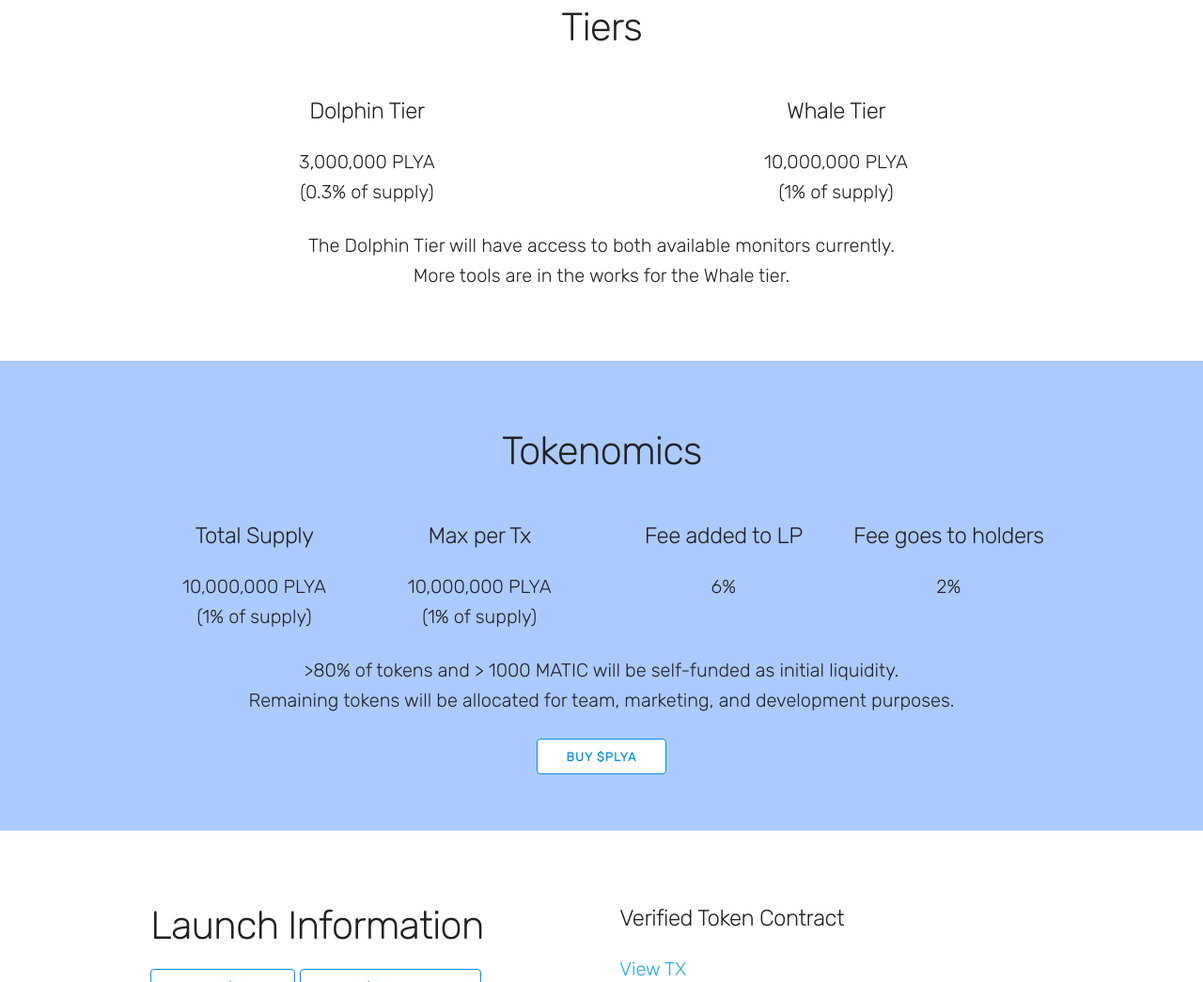
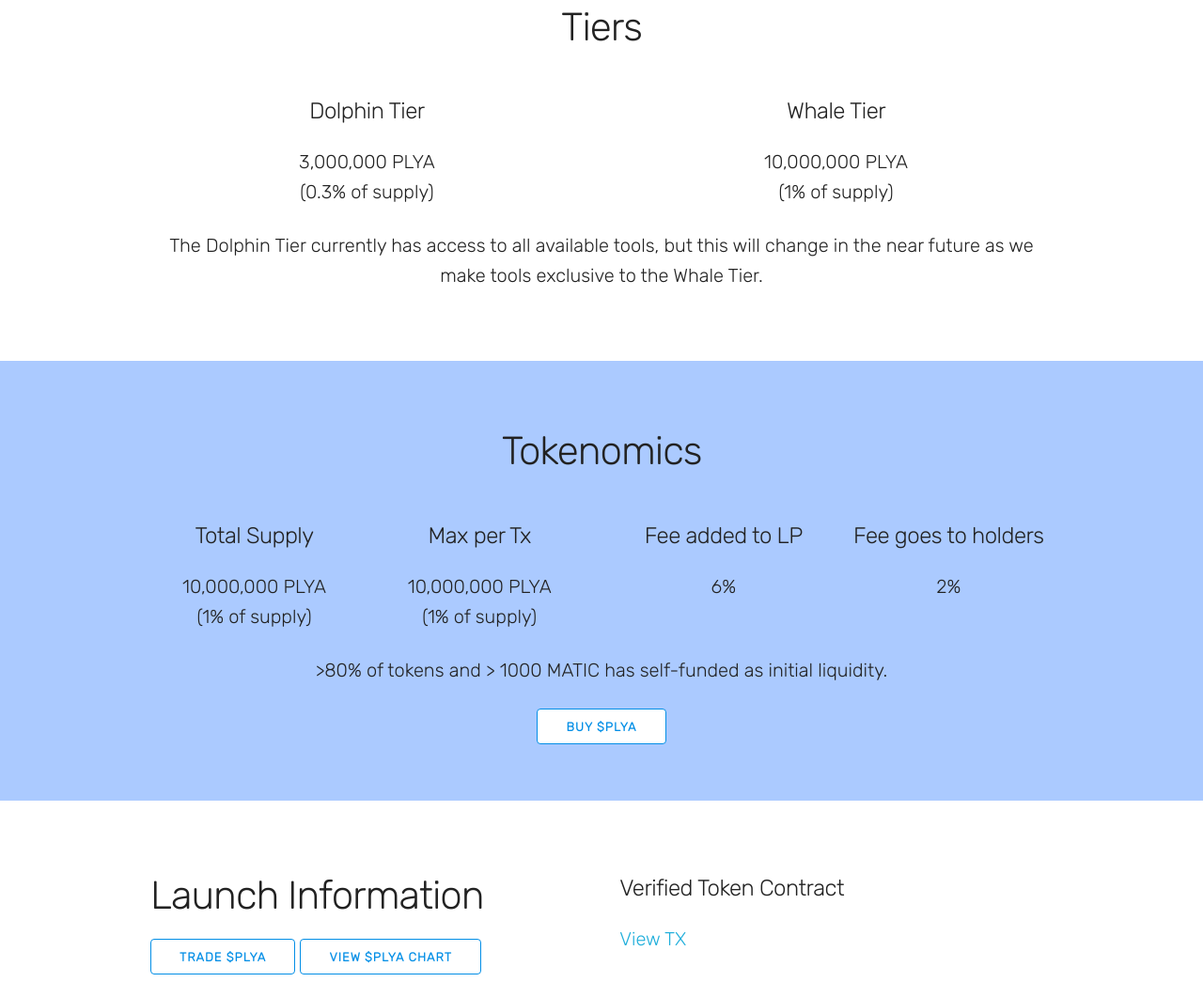
Before and after one commit to mynameisakbar/pa, a plain HTML site: page index.html in a window 1280 px wide. Shown: the part 657-1702 px from the top of the page at 94% size. Drawn offline with Linux system fonts and the light colour scheme.

Commit message:
update some copy

```diff
--- a/index.html
+++ b/index.html
@@ -96,7 +96,7 @@
           </div>
 
           <p class="section-description">
-            The Dolphin Tier will have access to both available monitors currently. <br/>More tools are in the works for the Whale tier.
+            The Dolphin Tier currently has access to all available tools, but this will change in the near future as we make tools exclusive to the Whale Tier.
           </p>
 
         </div>
@@ -150,7 +150,7 @@
           </div>
 
           <p class="section-description">
-            >80% of tokens and > 1000 MATIC will be self-funded as initial liquidity.<br/> Remaining tokens will be allocated for team, marketing, and development purposes.
+            >80% of tokens and > 1000 MATIC has self-funded as initial liquidity.
           </p>
           <a class="button button-primary button-top-banner" href="https://quickswap.exchange/#/swap?inputCurrency=0xe3c8fab5c2902cde95dfd9f797be5af26620c4ce">Buy $PLYA</a>
 
```
